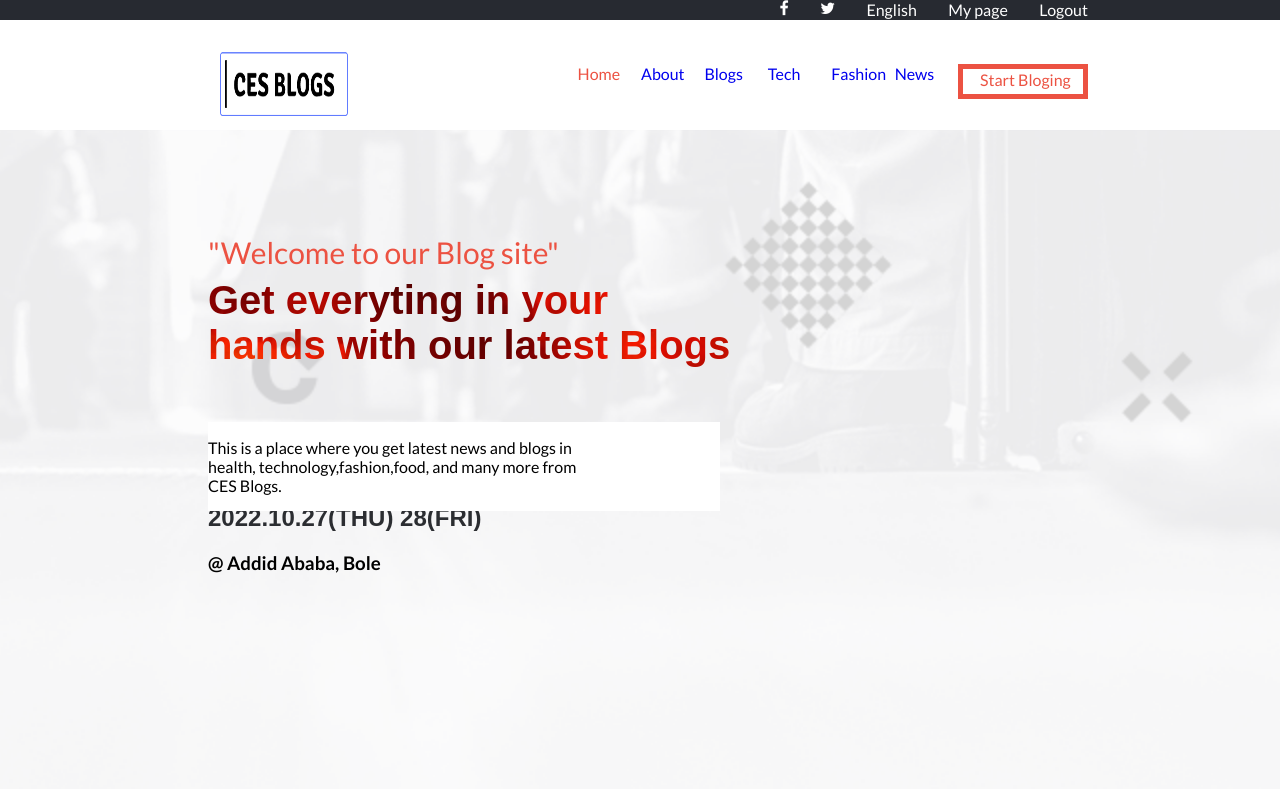
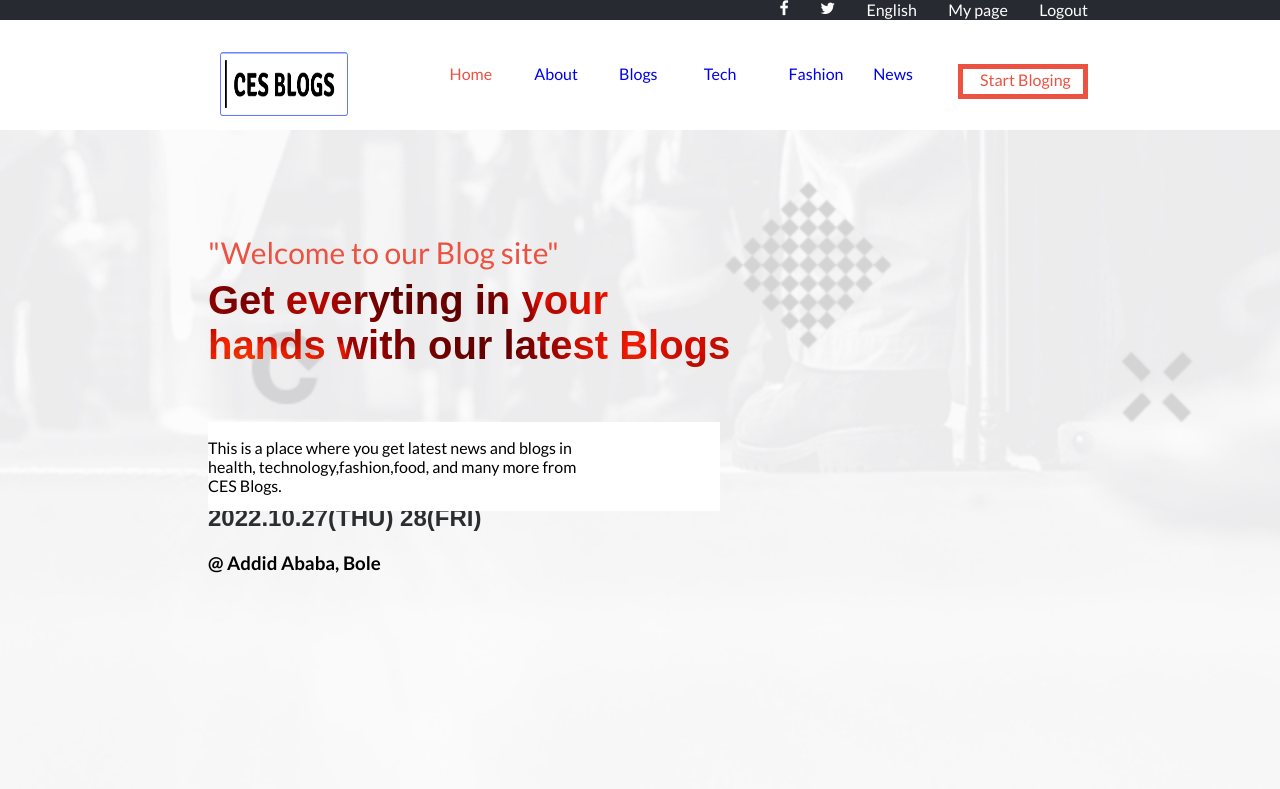
Before and after one commit to sentayhu19/capstone-project, a website: page index.html in a window 1280 px wide. Shown: the top 789 px of the page. Drawn offline with Linux system fonts and the light colour scheme; a web font is replaced by a local one.

Commit message:
margines fixed on nav

```diff
--- a/assets/css/style.css
+++ b/assets/css/style.css
@@ -573,7 +573,7 @@ a {
   .dsk-nav {
     list-style-type: none;
     display: flex;
-    margin-left: 42%;
+    margin-left: 32%;
     margin-top: -58px;
     padding-right: 5%;
     justify-content: space-between;
```
